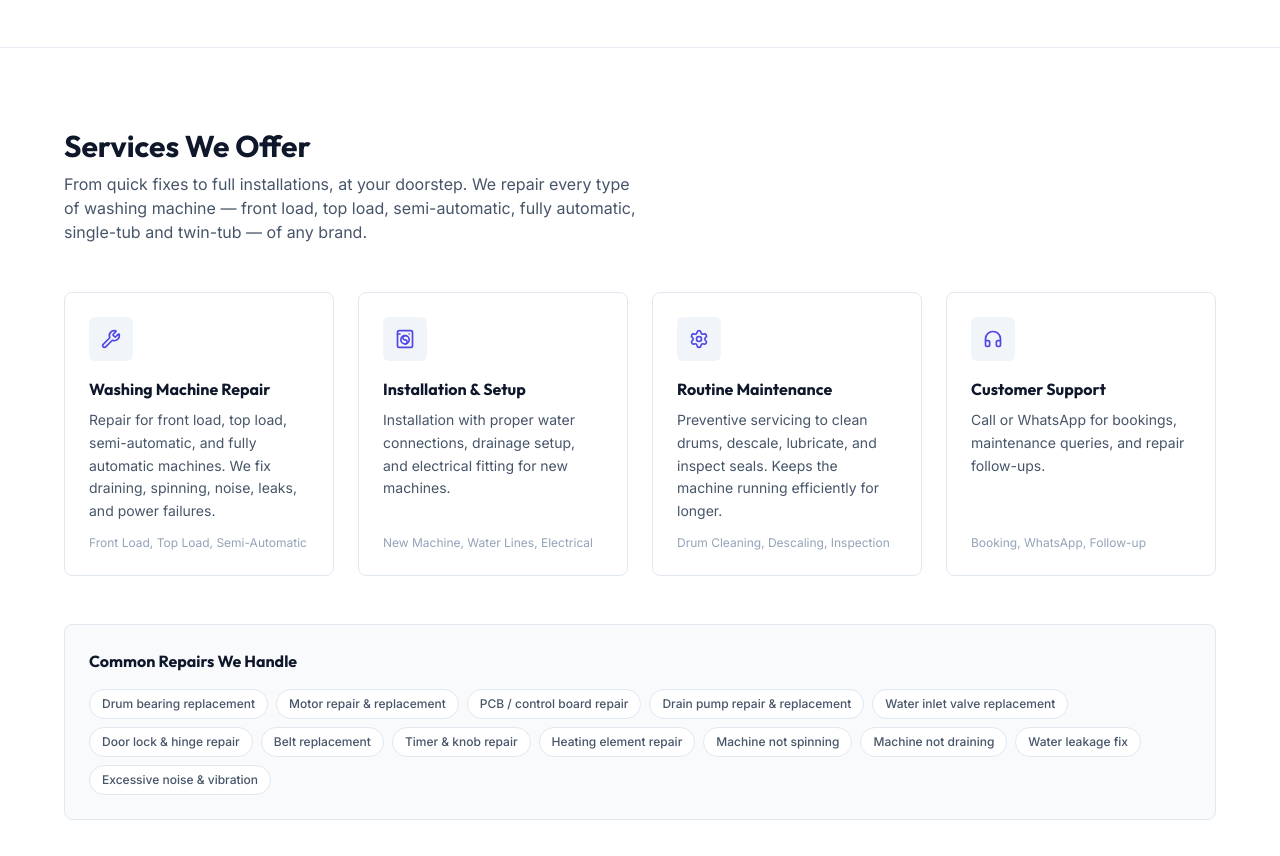
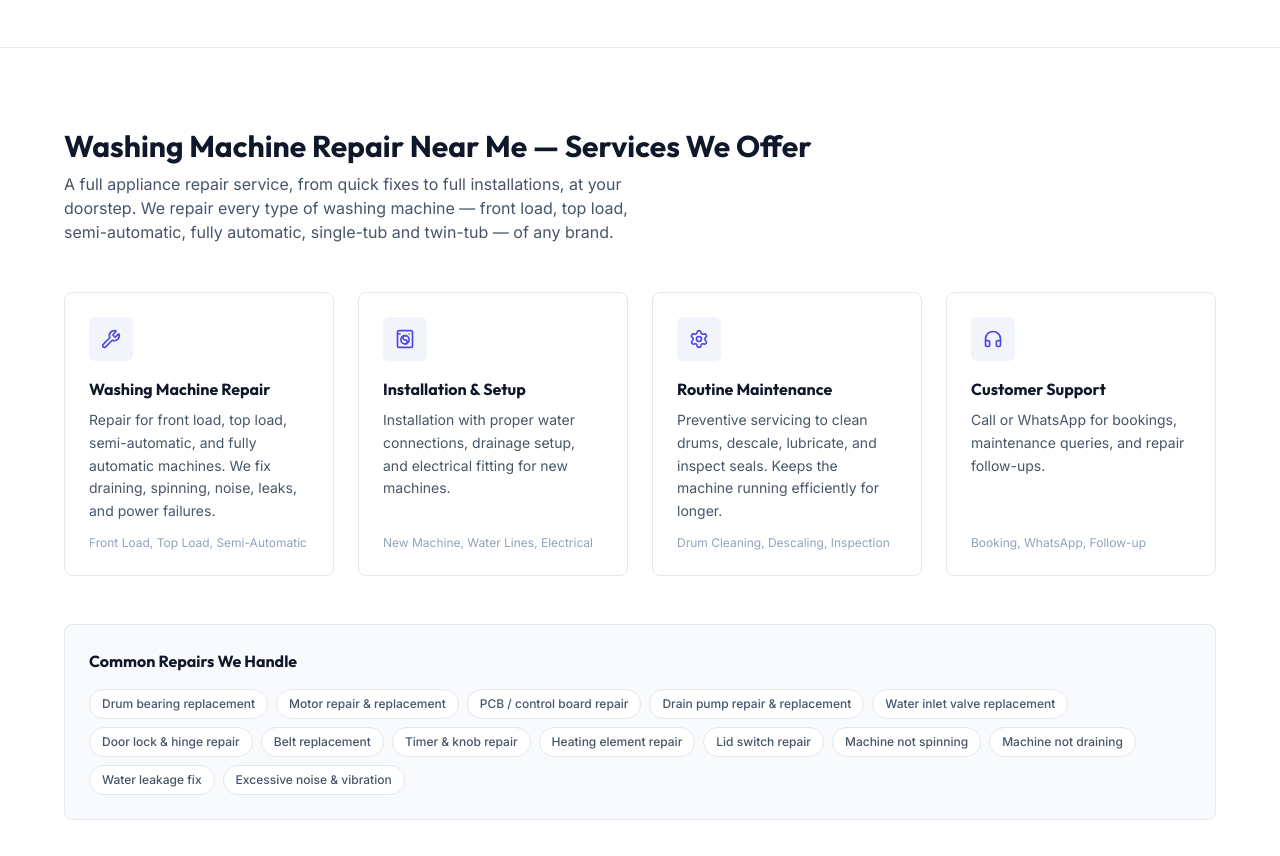
Before and after one commit to yugmbusinessconsulting/washing-repair.vercel.app, a Next.js app: page / in a window 1280 px wide. Shown: the part 960-1816 px from the top of the page. Built offline with nearby package versions, Linux system fonts and the light colour scheme.

Commit message:
Refactor code structure for improved readability and maintainability

```diff
--- a/app/components/Services.tsx
+++ b/app/components/Services.tsx
@@ -10,6 +10,7 @@ const commonRepairs = [
   "Belt replacement",
   "Timer & knob repair",
   "Heating element repair",
+  "Lid switch repair",
   "Machine not spinning",
   "Machine not draining",
   "Water leakage fix",
@@ -49,13 +50,13 @@ export default function Services() {
       <div className="max-w-6xl mx-auto">
         <div className="mb-12">
           <h2 className="text-2xl md:text-3xl font-bold text-slate-900 mb-2">
-            Services We Offer
+            Washing Machine Repair Near Me — Services We Offer
           </h2>
           <p className="text-slate-600 text-base max-w-xl">
-            From quick fixes to full installations, at your doorstep. We
-            repair every type of washing machine — front load, top load,
-            semi-automatic, fully automatic, single-tub and twin-tub — of
-            any brand.
+            A full appliance repair service, from quick fixes to full
+            installations, at your doorstep. We repair every type of washing
+            machine — front load, top load, semi-automatic, fully automatic,
+            single-tub and twin-tub — of any brand.
           </p>
         </div>
 
--- a/app/layout.tsx
+++ b/app/layout.tsx
@@ -31,6 +31,7 @@ export const metadata: Metadata = {
   description: SITE_DESCRIPTION,
   keywords: [
     "washing machine repair navi mumbai",
+    "navi mumbai washing machine repair",
     "washing machine repair kopar khairane",
     "washing machine repair vashi",
     "washing machine repair ghansoli",
@@ -42,9 +43,20 @@ export const metadata: Metadata = {
     "washing machine repair kamothe",
     "washing machine repair ulwe",
     "washing machine repair airoli",
+    "washing machine repair near me",
     "lg washing machine repair",
-    "samsung washing machine service",
-    "whirlpool repair",
+    "samsung washing machine repair",
+    "whirlpool washing machine repair",
+    "ifb washing machine repair",
+    "bosch washing machine repair",
+    "appliance repair service",
+    "domestic appliance repairs",
+    "washing machine installation",
+    "washing machine not draining",
+    "washing machine not spinning",
+    "washing machine motor repair",
+    "washing machine lid switch repair",
+    "washing machine drain pump repair",
   ],
   alternates: {
     canonical: "/",
```
Also changed, not shown: 1 other file (tests, documents, lock files or other folders).
